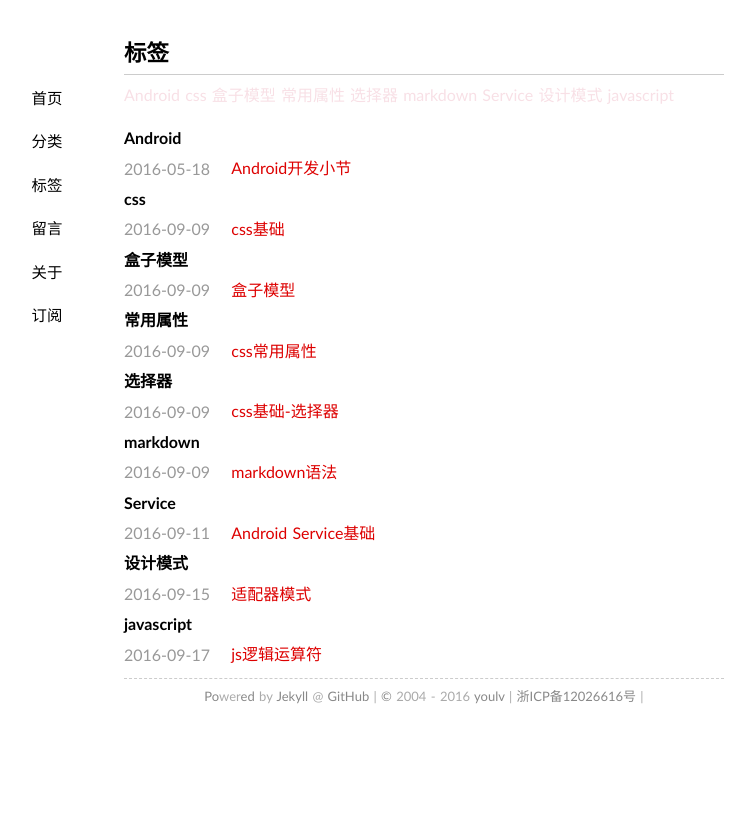
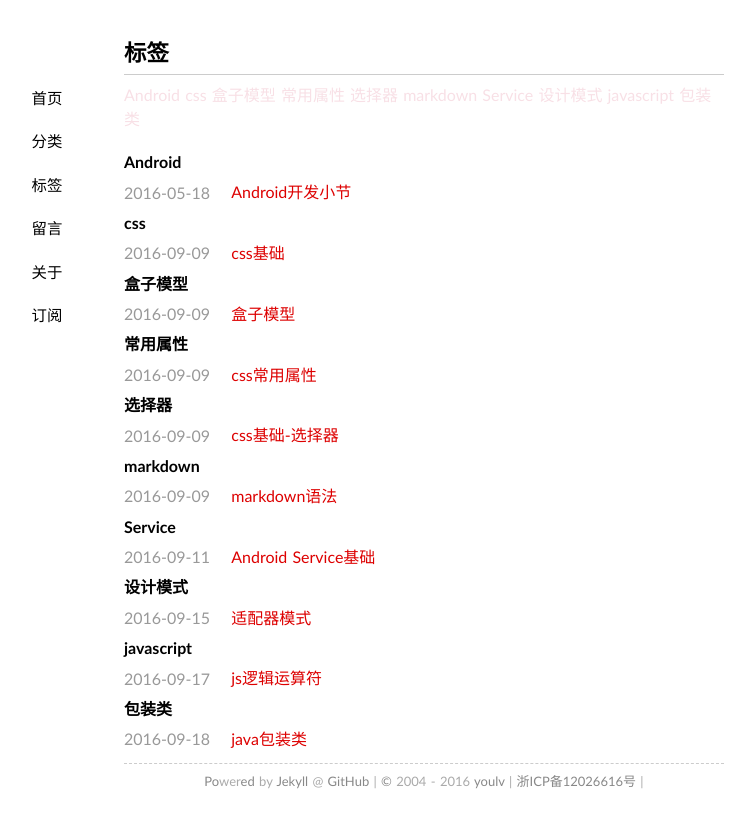
Before and after one commit to aliveaway/aliveaway.github.io, a Jekyll site: the page built from tags/index.md, in a window 1280 px wide. Shown: the top 828 px of the page, without its empty margins (216-971 px from the left). Built offline with Jekyll 4.4.1, drawn with Linux system fonts in a browser that asks for light colours; Markdown is read by kramdown in place of the engine named in the settings; comment, search, counter and statistics services are not loaded; part of the change alters nothing that is shown.

```diff
--- a/_config.yml
+++ b/_config.yml
@@ -1,4 +1,4 @@
-markdown: rdiscount
+markdown: kramdown
 permalink: /:title/
 url: http://aliveaway.github.io
 name: roman.youlv
--- /dev/null
+++ b/_posts/2016-09-18-wrap-class.md
@@ -0,0 +1,29 @@
+---
+layout: post
+title: java包装类
+category: Android
+tags: 包装类
+---
+
+# 包装类
+
+byte Byte
+short Short
+int Integer
+long Long
+boolean Boolean
+char Character
+float Float
+double Double
+
+| Tables   |      Are      |  Cool |
+|----------|:-------------:|------:|
+| col 1 is |  left-aligned | $1600 |
+| col 2 is |    centered   |   $12 |
+| col 3 is | right-aligned |    $1 |
+
+# 应用
+
+1. 实现基本类型和字符串类型的转换
+
+2. 字符串类型转基本类型
```
